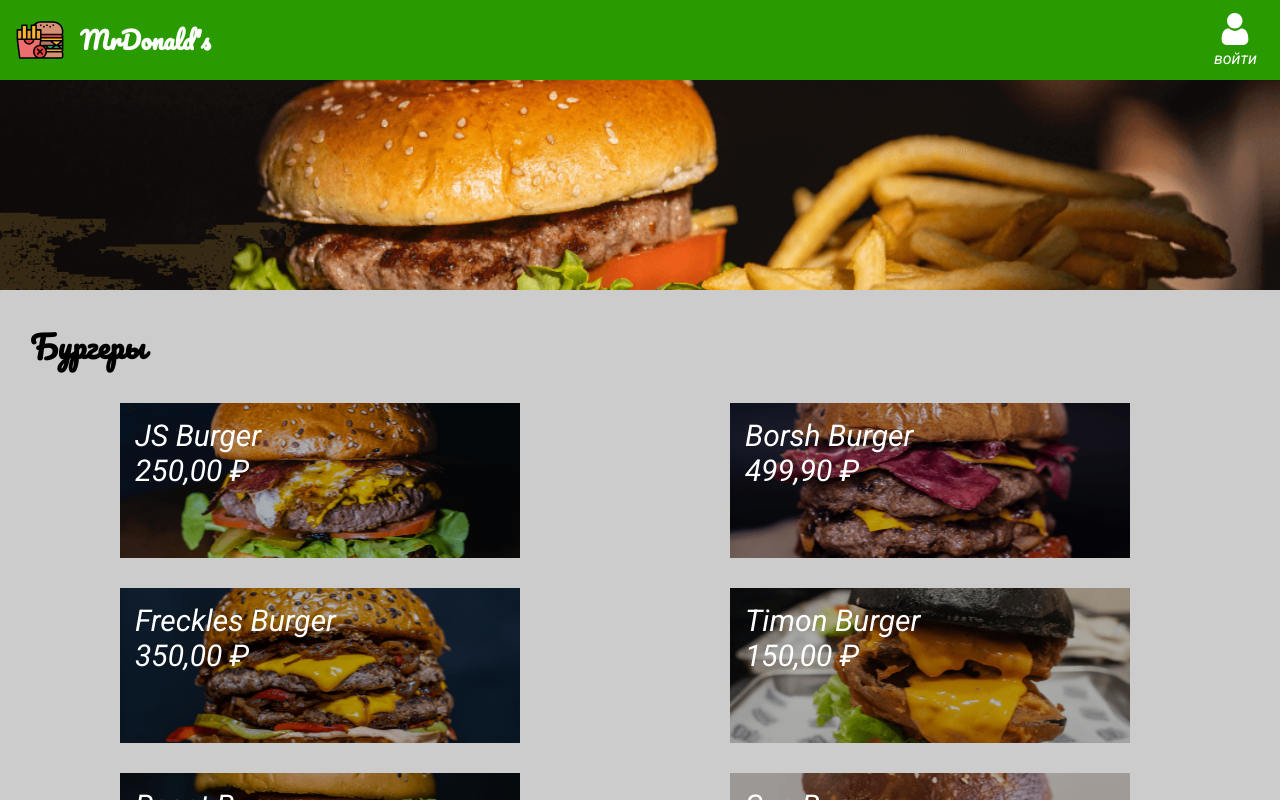
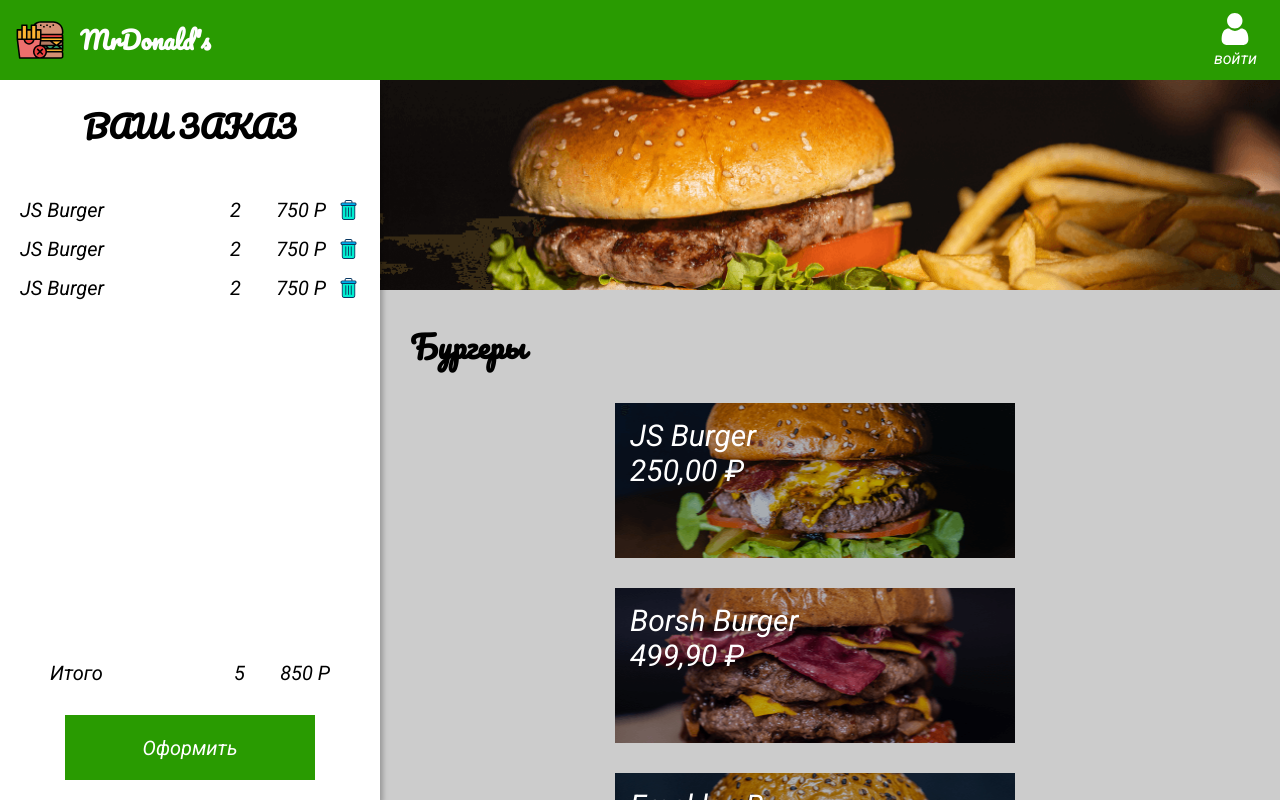
Before and after one commit to VladislavGato/mrdonalds, a React (Create React App) app: page / in a window 1280 px wide. Shown: the top 800 px of the page. Built offline with nearby package versions, Linux system fonts and the light colour scheme.

Commit message:
Lesson 06. Make left section with order.

```diff
--- a/src/App.js
+++ b/src/App.js
@@ -3,6 +3,7 @@
 import { Menu } from './components/Menu';
 import { GlobalStyle } from './components/GlobalStyle';
 import { ModalItem } from './components/ModalItem';
+import { Order } from './components/Order';
 
 function App() {
   const [ openItem, setOpenItem ] = useState(null);
@@ -11,6 +12,7 @@
     <>
       <GlobalStyle />
       <NavBar />
+      <Order />
       <Menu setOpenItem={setOpenItem} />
       <ModalItem openItem={openItem} setOpenItem={setOpenItem} />
     </>
--- a/src/components/Menu.js
+++ b/src/components/Menu.js
@@ -6,7 +6,8 @@
 
 const MenuStyled = styled.main`
 	background-color: #ccc;
-  margin-top: 80px;
+	margin-top: 80px;
+	margin-left: 380px;
 `;
 
 const SectionMenu = styled.section `
--- /dev/null
+++ b/src/components/Order.js
@@ -0,0 +1,69 @@
+import React from 'react';
+import styled from 'styled-components';
+import { ButtonCheckout } from './ButtonCheckout';
+import { OrderListItem } from './OrderListItem';
+
+const OrderStyled = styled.section`
+	position: fixed;
+	display: flex;
+  flex-direction: column;
+  top: 80px;
+  left: 0;
+  background-color: #fff;
+  min-width: 380px;
+	height: calc(100% - 80px);
+	box-shadow: 3px 4px 5px rgba(0, 0, 0, 0.25);
+	padding: 20px;
+`;
+
+const OrderTitle = styled.h2`
+	text-align: center;
+	margin-bottom: 30px;
+`;
+
+const OrderContent = styled.div`
+	flex-grow: 1;
+`;
+
+const OrderList = styled.ul`
+
+`;
+
+const Total = styled.ul`
+	display: flex;
+	margin: 30px;
+
+
+	& span:first-child {
+		flex-grow: 1;
+	}
+`;
+
+const TotalPrice = styled.ul`
+  text-align: right;
+  min-width: 65px;
+  margin-left: 20px;
+`;
+
+export const Order = () => {
+
+	return (
+		<OrderStyled>
+			<OrderTitle>ВАШ ЗАКАЗ</OrderTitle>
+			<OrderContent>
+				<OrderList>
+					<OrderListItem />
+					<OrderListItem />
+					<OrderListItem />
+
+				</OrderList>
+			</OrderContent>
+			<Total>
+				<span>Итого</span>
+				<span>5</span>
+				<TotalPrice>850 Р</TotalPrice>
+			</Total>
+			<ButtonCheckout>Оформить</ButtonCheckout>
+		</OrderStyled>
+	)
+};
--- /dev/null
+++ b/src/components/OrderListItem.js
@@ -0,0 +1,43 @@
+import React from 'react';
+import styled from 'styled-components';
+import trashImage from '../image/trash.svg';
+
+const OrderItemStyled = styled.li`
+	display: flex;
+	margin: 15px 0;
+`;
+
+const ItemName = styled.span `
+	flex-grow: 1;
+`;
+
+const ItemPrice = styled.span `
+  margin-left: 20px;
+  margin-right: 10px;
+  min-width: 65px;
+  text-align: right;
+`;
+
+const TrashButton = styled.button`
+  width: 24px;
+  height: 24px;
+  border-color: transparent;
+  background-color: transparent;
+  background-image: url(${trashImage});
+  background-position: center;
+  background-size: cover;
+  background-repeat: no-repeat;
+  cursor: pointer;
+`;
+
+export const OrderListItem = () => {
+
+	return (
+		<OrderItemStyled>
+			<ItemName>JS Burger</ItemName>
+			<span>2</span>
+			<ItemPrice>750 Р</ItemPrice>
+			<TrashButton/>
+		</OrderItemStyled>
+	)
+};
```
Also changed, not shown: src/image/trash.svg (added).
